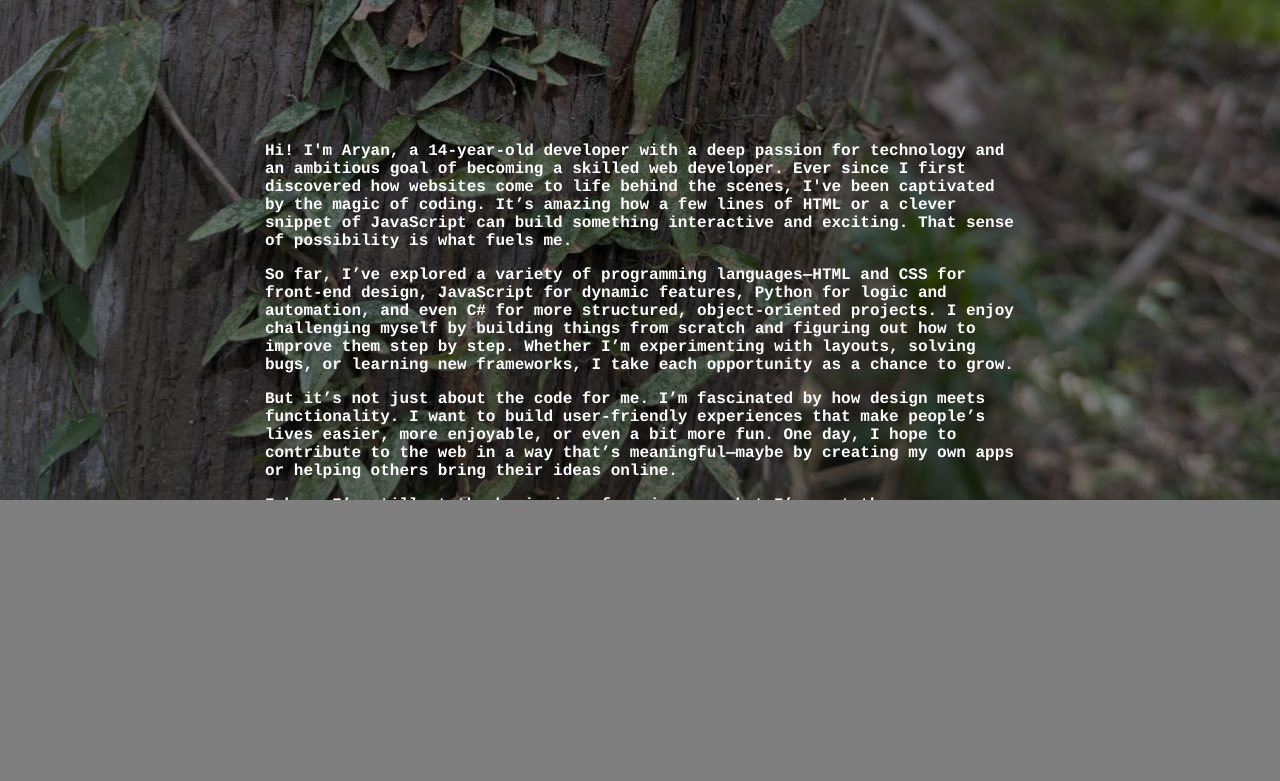
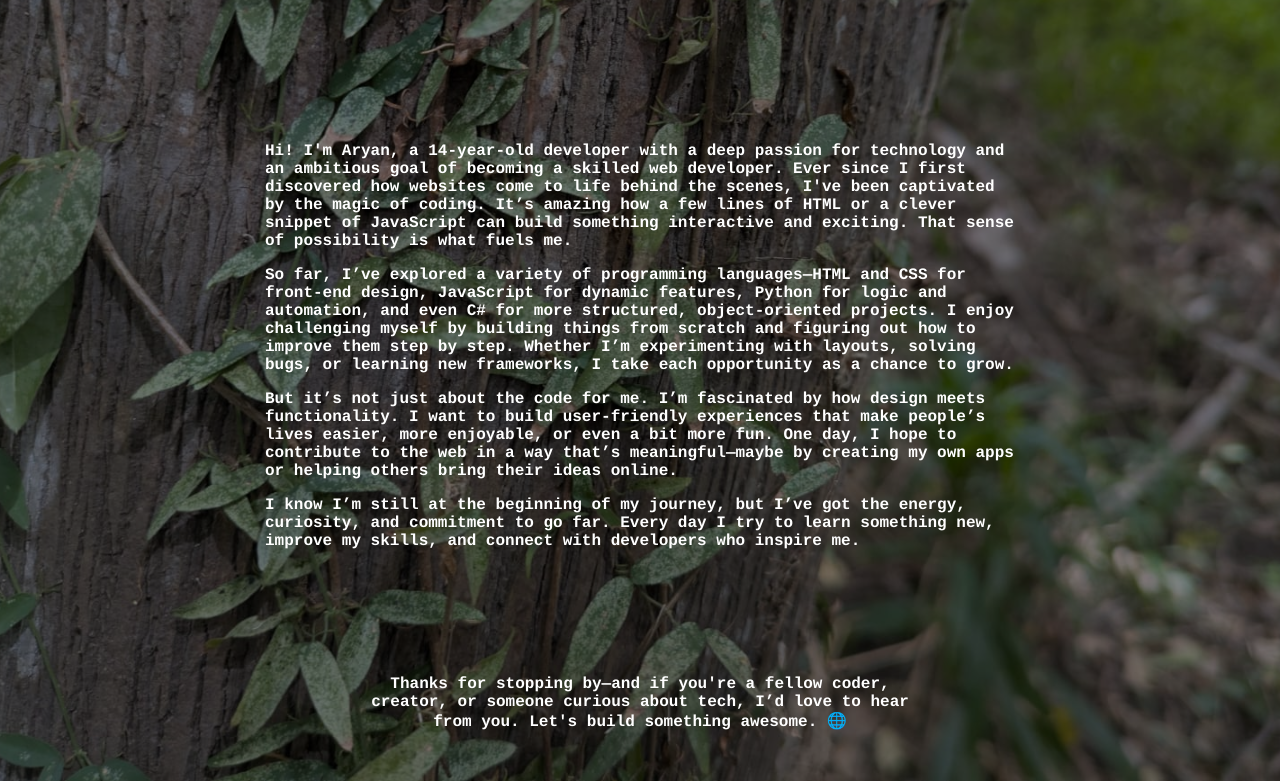
Before and after one commit to ganex-git/portfolioGroundwork, a plain HTML site: page index.html in a window 1280 px wide. Shown: the part 300-1081 px from the top of the page. Before the commit the page ends 800 px from the top, so only its background shows below. Drawn offline with Linux system fonts and the light colour scheme.

Commit message:
Update style.css

```diff
--- a/style.css
+++ b/style.css
@@ -2,16 +2,15 @@
   --nav-height: 50px;
 }
 
-/* 1) Lock browser’s native scrolling on the root */
-html,
-body {
+/* 1) Lock root scrolling only on Home page */
+body#homeBody {
   height: 100%;
   margin: 0;
   padding: 0;
   overflow: hidden;
 }
 
-/* 2) Your scrollable “window” under the navbar */
+/* 2) Your scrollable “window” under the navbar (still applies on both pages) */
 #scroll-container {
   height: calc(100% - var(--nav-height));
   margin-top: var(--nav-height);
```
